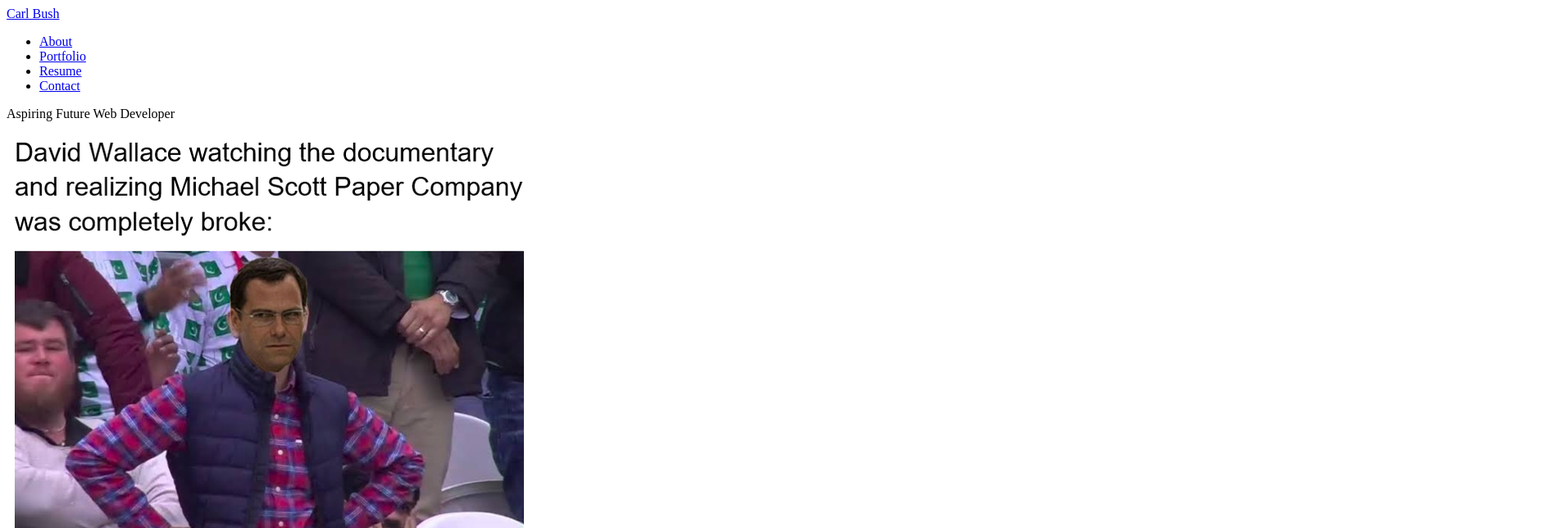
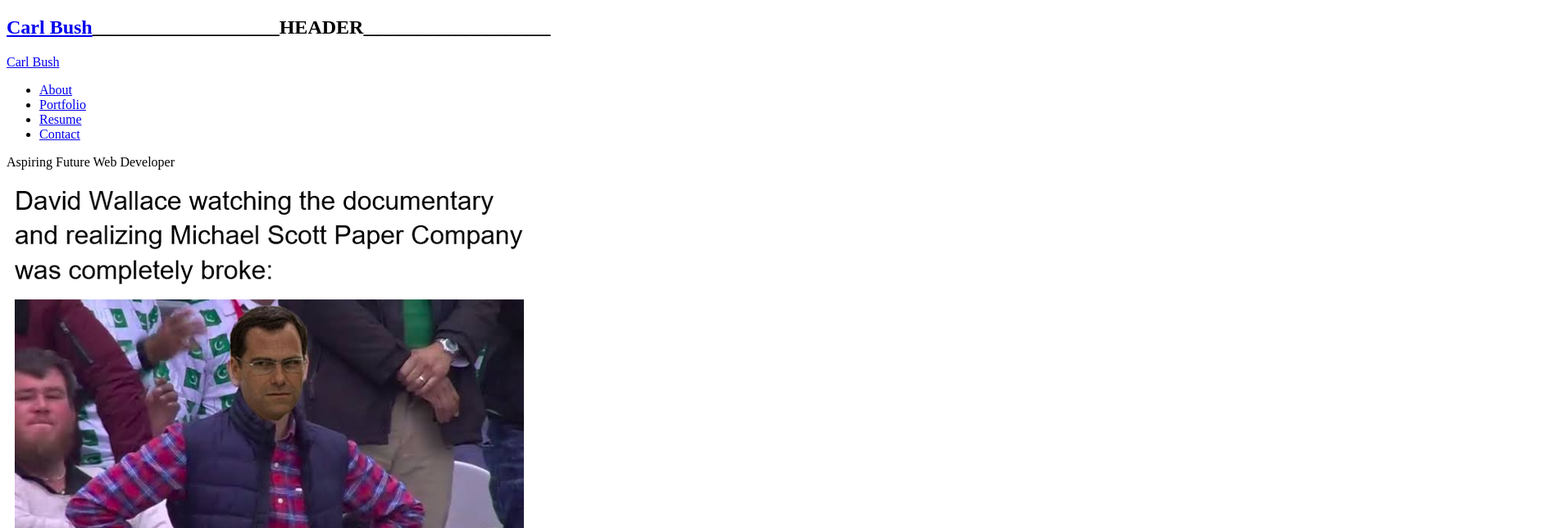
Before and after one commit to CarlBush/Carl-Bush-Portfolio, a React (Create React App) app: page / in a window 1280 px wide. Shown: the top 644 px of the page at 82% size, 1898 px wide, since content can reach past the window. Built offline with nearby package versions, Linux system fonts and the light colour scheme.

Commit message:
move control of components into one body. nav setup with useState

```diff
--- a/src/App.js
+++ b/src/App.js
@@ -1,19 +1,14 @@
-import Nav from "./components/Nav/Nav";
-import "./components/Nav/nav.css";
-import About from "./components/About/About";
-import Portfolio from "./components/Portfolio/Portfolio";
 import Footer from "./components/Footer";
-import Contact from "./components/Contact";
+import Body from "./components/Body";
+import Header from "./components/Header";
 
 function App() {
 
   return (
     <div>
-      <Nav></Nav>
-      <About></About>
-    <Portfolio></Portfolio>
-    <Contact></Contact>
-    <Footer></Footer>
+      <Header></Header>
+      <Body></Body>
+      <Footer></Footer>
     </div>
   );
 }
--- /dev/null
+++ b/src/components/Body.js
@@ -0,0 +1,37 @@
+import Nav from "./Nav/Nav";
+import About from "./About/About";
+import Contact from "./Contact";
+import Resume from "./Resume";
+import Portfolio from "./Portfolio/Portfolio";
+import { useState } from "react"
+
+function Body() {
+
+const [currentPage, setCurrentPage] =useState("About");
+
+const renderPage = function () {
+    if (currentPage === "About") {
+        return <About/>;
+    }
+    if (currentPage === "Contact") {
+        return <Contact/>;
+    }
+    if (currentPage === "Portfolio") {
+        return <Portfolio/>;
+    }
+    if (currentPage === "Resume") {
+        return <Resume/>;
+    }
+};
+
+const handlePageChange = (page) => setCurrentPage(page);
+
+    return (
+        <div>
+            <Nav currentPage={currentPage} handlePageChange={handlePageChange}></Nav>
+            {renderPage()}
+        </div>
+    )
+}
+
+export default Body;
--- a/src/components/Footer.js
+++ b/src/components/Footer.js
@@ -1,6 +1,7 @@
 function Footer() {
     return (
         <footer>
+            ___________________FOOOTER___________________
             GitHub URL and Icon
             Linkin URL and Icon
             Twitter URL and Icon
--- a/src/components/Header.js
+++ b/src/components/Header.js
@@ -4,6 +4,7 @@
             <div>
                 <h2>
                     <a href="https://github.com/CarlBush" rel="noreferrer" target="_blank">Carl Bush</a>
+                    ___________________HEADER___________________
                 </h2>
             </div>
         </header>
--- a/src/components/Nav/Nav.js
+++ b/src/components/Nav/Nav.js
@@ -1,19 +1,19 @@
-function Nav() {
+function Nav({handlePageChange}) {
     return (
         <nav>
             <a href="/">Carl Bush</a>
             <ul>
                 <li>
-                    <a href="/About">About</a>
+                    <a href="#About" onClick={() => handlePageChange("About")}>About</a>
                 </li>
                 <li>
-                    <a href="/Portfolio">Portfolio</a>
+                    <a href="#Portfolio" onClick={() => handlePageChange("Portfolio")}>Portfolio</a>
                 </li>
                 <li>
-                    <a href="/Resume">Resume</a>
+                    <a href="#Resume" onClick={() => handlePageChange("Resume")}>Resume</a>
                 </li>
                 <li>
-                    <a href="/Contact">Contact</a>
+                    <a href="#Contact" onClick={() => handlePageChange("Contact")}>Contact</a>
                 </li>
             </ul>
         </nav>
--- a/src/components/Portfolio/Portfolio.js
+++ b/src/components/Portfolio/Portfolio.js
@@ -1,5 +1,4 @@
 import ProjectCard from "./ProjectCard";
-//import Dinero from "../../assets/Dinero.png"
 function Portfolio() {
 
 
```
Also changed, not shown: src/components/Portfolio/ProjectCard.js (+0 -20 lines).
